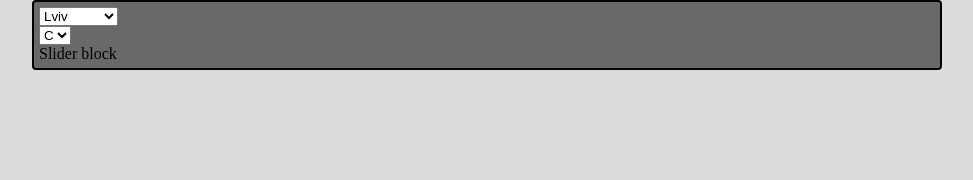
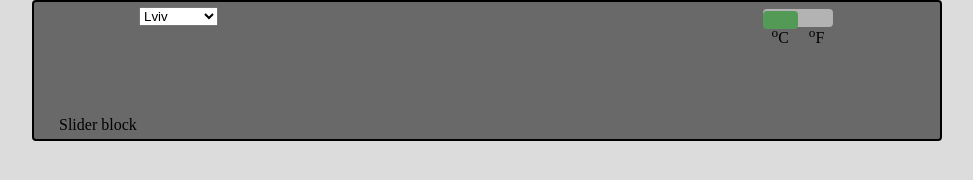
Before and after one commit to qPrutp/weather-forecast, a plain HTML site: page index.html in a window 1280 px wide. Shown: the whole page, without its empty margins (153-1126 px from the left). Drawn offline with Linux system fonts and the light colour scheme.

Commit message:
added first request

```diff
--- a/css/app.css
+++ b/css/app.css
@@ -6,7 +6,7 @@ body {
 	margin: 0;
 }
 
-body > div {
+section {
 	margin: auto;
 	width: 70%;
     padding: 5px;
@@ -14,3 +14,58 @@ body > div {
     border-radius: 4px;
     border: 2px solid black;
 }
+
+section > form {
+	margin: 0 100px 0 100px;
+}
+
+
+/* form slider */
+#formSlider {
+	float: right;
+    -webkit-appearance: none;
+    width: 10%;
+    height: 18px;
+    background: #d3d3d3;
+    outline: none;
+    opacity: 0.7;
+    -webkit-transition: .2s;
+    transition: opacity .2s;
+    border-radius: 4px;
+}
+
+#formSlider:hover {
+    opacity: 1;
+}
+
+#formSlider::-webkit-slider-thumb {
+    -webkit-appearance: none;
+    appearance: none;
+    width: 50%;
+    height: 18px;
+    background: #4CAF50;
+    cursor: pointer;
+    border-radius: 4px;
+}
+
+#formSlider::-moz-range-thumb {
+    width: 50%;
+    height: 18px;
+    background: #4CAF50;
+    cursor: pointer;
+    border-radius: 4px;
+}
+
+#formSliderContent {
+	float: right;
+	margin: 18px -63px 0 0;
+}
+
+#formSliderContent sup:nth-child(even) {
+	margin: 0 0 0 20px;
+}
+
+/* sliderBlock */
+#sliderBlock {
+	margin: 90px 20px 0 20px;
+}
--- a/js/app.js
+++ b/js/app.js
@@ -4,62 +4,103 @@ const cities = ["Lviv", "Kyiv", "London", "New York"];
 const temperatures = ["C", "F"];
 const apiKey = "5140914bfb0847d1752cd225b5311a51";
 
-function Form(name, content) {
+function Form(arrCity, arrTemp) {
 	let newForm;
 	let newSelect;
 	let newOption;
 	let valueOption;
+	let inputRange;
+	let dataList;
 
 	newSelect = document.createElement("select");
-	if (name === "city") {
-		newSelect.setAttribute("onclick", "loadData()");
-	}
+	newSelect.setAttribute("onmouseup", "loadData(this.value)");
 
-	for(let index in content) {
+	for(let index in arrCity) {
 		newOption = document.createElement("option");
 		if (index == 0 ) {
 			newOption.setAttribute("selected", "selected");
 		}
-		newOption.setAttribute("value", content[index]);
-		valueOption = document.createTextNode(content[index]);
+		newOption.setAttribute("value", arrCity[index]);
+		valueOption = document.createTextNode(arrCity[index]);
 		newOption.appendChild(valueOption);
 		newSelect.appendChild(newOption);
 	}
 
+	inputRange = document.createElement("input");
+	inputRange.setAttribute("id", "formSlider");
+	inputRange.setAttribute("type", "range");
+	inputRange.setAttribute("list", "tempList");
+	dataList = document.createElement("datalist");
+	dataList.setAttribute("id", "tempList");
+	for(let index in arrTemp) {
+		newOption = document.createElement("option");
+		if (index == 0) {
+			newOption.setAttribute("selected", "selected");
+		}
+		newOption.setAttribute("value", index);
+		dataList.appendChild(newOption);
+	}
+
+	inputRange.setAttribute("value", arrTemp.indexOf("C"));
+	inputRange.setAttribute("step", "1");
+	inputRange.setAttribute("min", arrTemp.indexOf("C"));
+	inputRange.setAttribute("max", arrTemp.length - 1);
+
 	newForm = document.createElement("form");
+	newForm.appendChild(newSelect);
+	newForm.appendChild(inputRange);
+	newForm.appendChild(dataList);
 
+	newSelect = document.createElement("div");
+	newSelect.setAttribute("id", "formSliderContent");
+	for(let index in arrTemp) {
+		valueOption = document.createElement("sup");
+		valueOption.innerHTML = "o";
+		newSelect.appendChild(valueOption);
+		valueOption = document.createTextNode(arrTemp[index]);
+		newSelect.appendChild(valueOption);
+	}
 	newForm.appendChild(newSelect);
-	document.getElementsByTagName("div")[1].appendChild(newForm);
+
+	document.getElementById("app").appendChild(newForm);
 }
 
 function WeatherForecast() {
-	console.log('weather forecast is showed');
 	let formsBlock;
-	let formCity;
-	let formTemperature;
 	let sliderBlock;
 
-	formsBlock = document.createElement("div");
-	formsBlock.setAttribute("id", "formsBlock");
-	document.getElementsByTagName("div")[0].appendChild(formsBlock);
+	formsBlock = new Form(cities, temperatures);
 
 	sliderBlock = document.createElement("div");
 	sliderBlock.setAttribute("id", "sliderBlock");
-	document.getElementsByTagName("div")[0].appendChild(sliderBlock);
-
-	formCity = new Form('city', cities);
-	formTemperature = new Form('temperature', temperatures);
+	document.getElementById("app").appendChild(sliderBlock);
 
 	sliderBlock.innerHTML = "Slider block"; // to do
 };
 
 function app() {
-	start = document.createElement("div");
+	start = document.createElement("section");
+	start.setAttribute("id", "app");
 	document.body.appendChild(start);
-	console.log('first div created');
 	wf = new WeatherForecast();
 };
 
-function loadData() {
-	alert("Data has loaded");
+function loadData(city) {
+	console.log("Data about "+city+" has loaded");
+	let xhttp = new XMLHttpRequest();
+	xhttp.onreadystatechange = function() {
+		if (this.readyState == 4 && this.status == 200) {
+			document.getElementById("sliderBlock").innerHTML = "Data has been loading!";
+			showWeatherSlider(this);
+		} else {
+			document.getElementById("sliderBlock").innerHTML = "It has been loading!!!";
+		}
+	};
+	xhttp.open("GET", "http://api.openweathermap.org/data/2.5/weather?q="+city+"&units=imperial&appid="+apiKey+"&cnt=3", true);
+	xhttp.send();
 }
+
+function showWeatherSlider(xhttp) {
+	console.log(JSON.parse(xhttp.responseText));
+	document.getElementById("sliderBlock").innerHTML = xhttp.responseText;
+}
```
